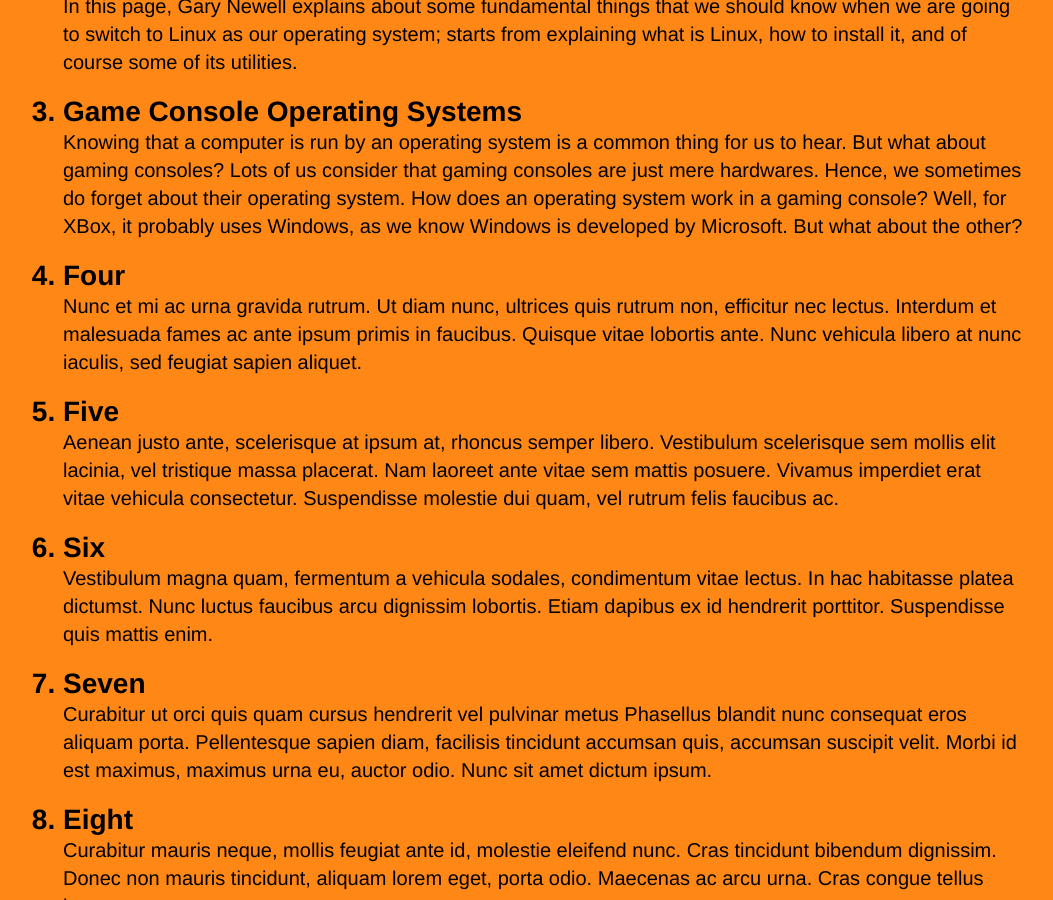
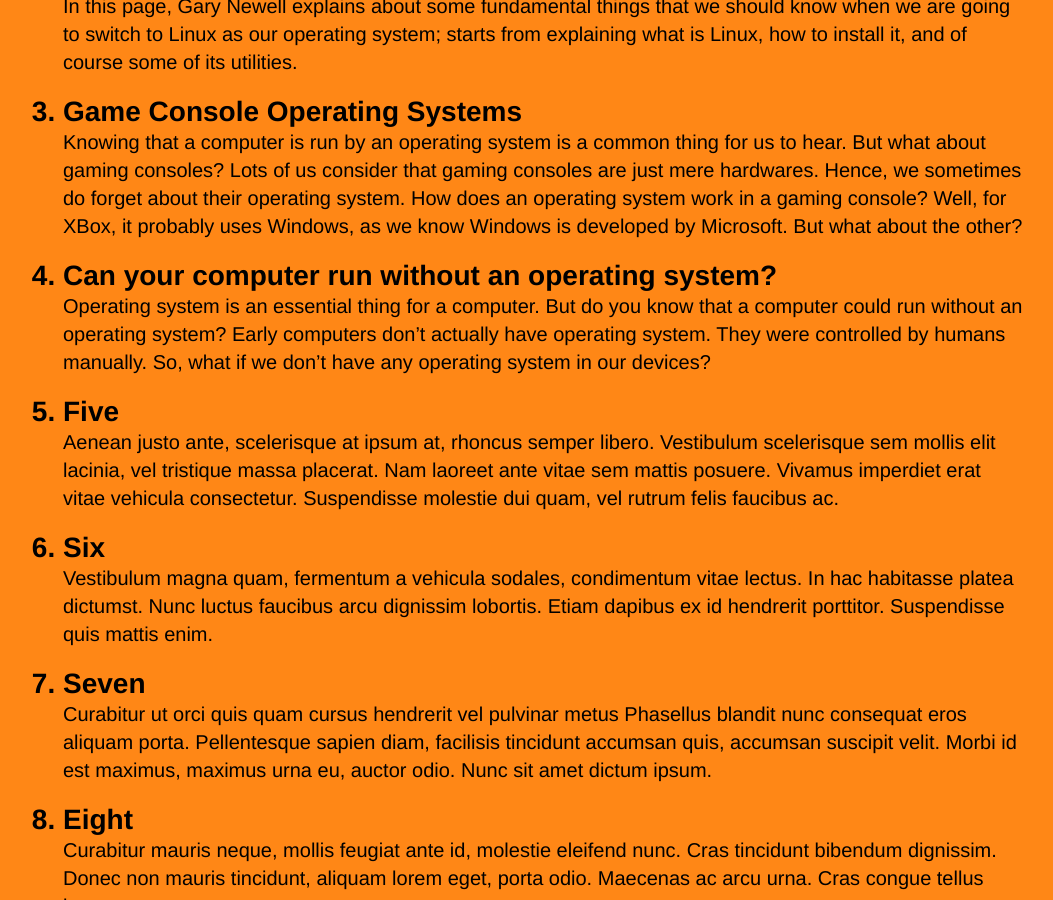
Before and after one commit to FXDROS/os211, a Jekyll site: the page built from w01.md, in a window 1280 px wide and 900 px high, scrolled down 588 px. Shown: the whole window, without its empty margins (117-1170 px from the left). Built offline with Jekyll 4.4.1, drawn with Linux system fonts in a browser that asks for light colours; our own code applies the rules of GitHub Pages for plain Markdown files.

Commit message:
add link at w01

```diff
--- a/w01.md
+++ b/w01.md
@@ -21,12 +21,8 @@ permalink: /W01/
 3. [Game Console Operating Systems](https://www.youtube.com/watch?v=fTVyx4AO18U)<br>
    Knowing that a computer is run by an operating system is a common thing for us to hear. But what about gaming consoles? Lots of us consider that gaming consoles are just mere hardwares. Hence, we sometimes do forget about their operating system. How does an operating system work in a gaming console? Well, for XBox, it probably uses Windows, as we know Windows is developed by Microsoft. But what about the other?
 
-4. [Four](https://en.wikipedia.org/wiki/4)<br>
-   Nunc et mi ac urna gravida rutrum.
-   Ut diam nunc, ultrices quis rutrum non, efficitur nec lectus.
-   Interdum et malesuada fames ac ante ipsum primis in faucibus.
-   Quisque vitae lobortis ante.
-   Nunc vehicula libero at nunc iaculis, sed feugiat sapien aliquet.
+4. [Can your computer run without an operating system?](https://computer.howstuffworks.com/computer-run-without-operating-system.htm)<br>
+   Operating system is an essential thing for a computer. But do you know that a computer could run without an operating system? Early computers don't actually have operating system. They were controlled by humans manually. So, what if we don't have any operating system in our devices?
 
 5. [Five](https://en.wikipedia.org/wiki/5)<br>
    Aenean justo ante, scelerisque at ipsum at, rhoncus semper libero.
```
